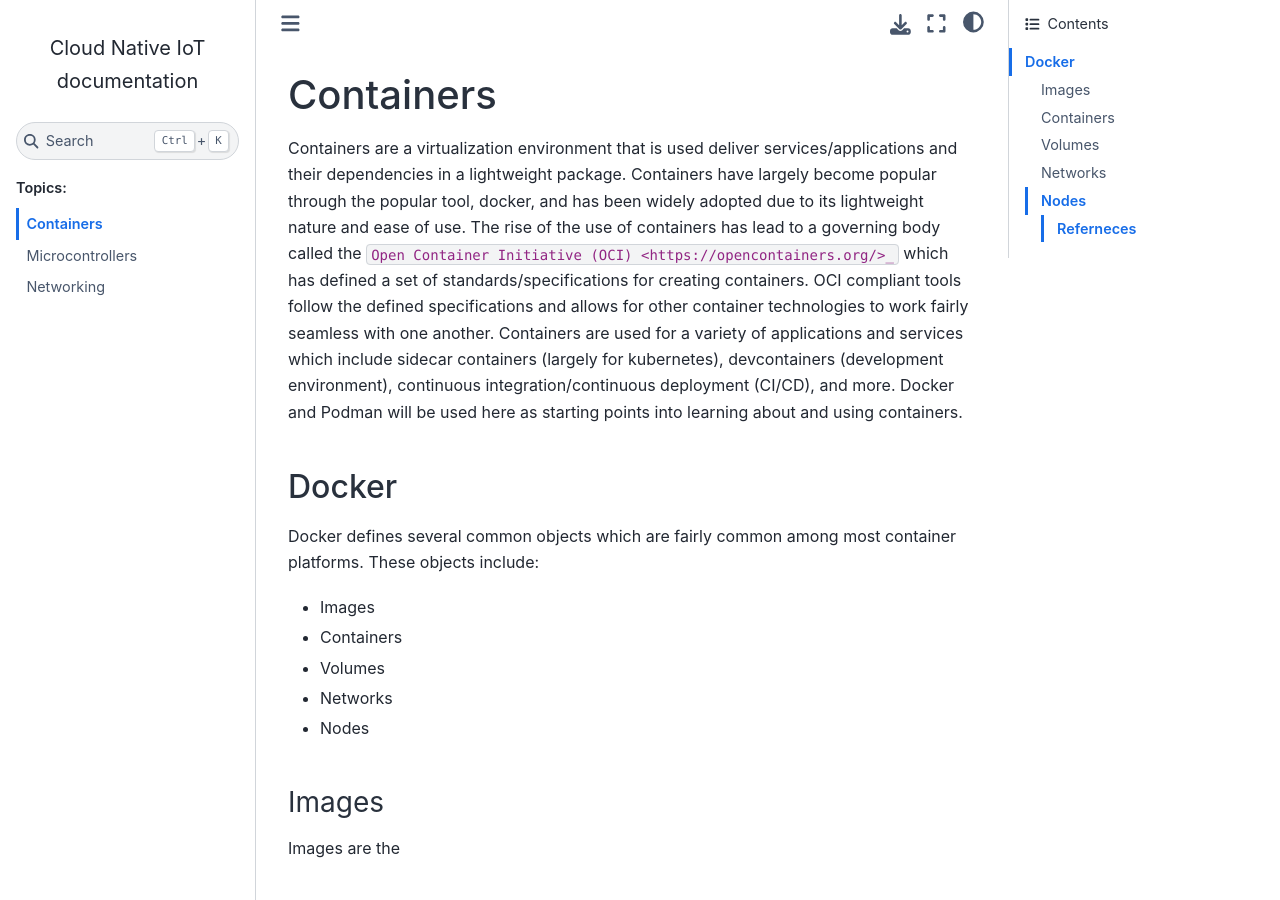
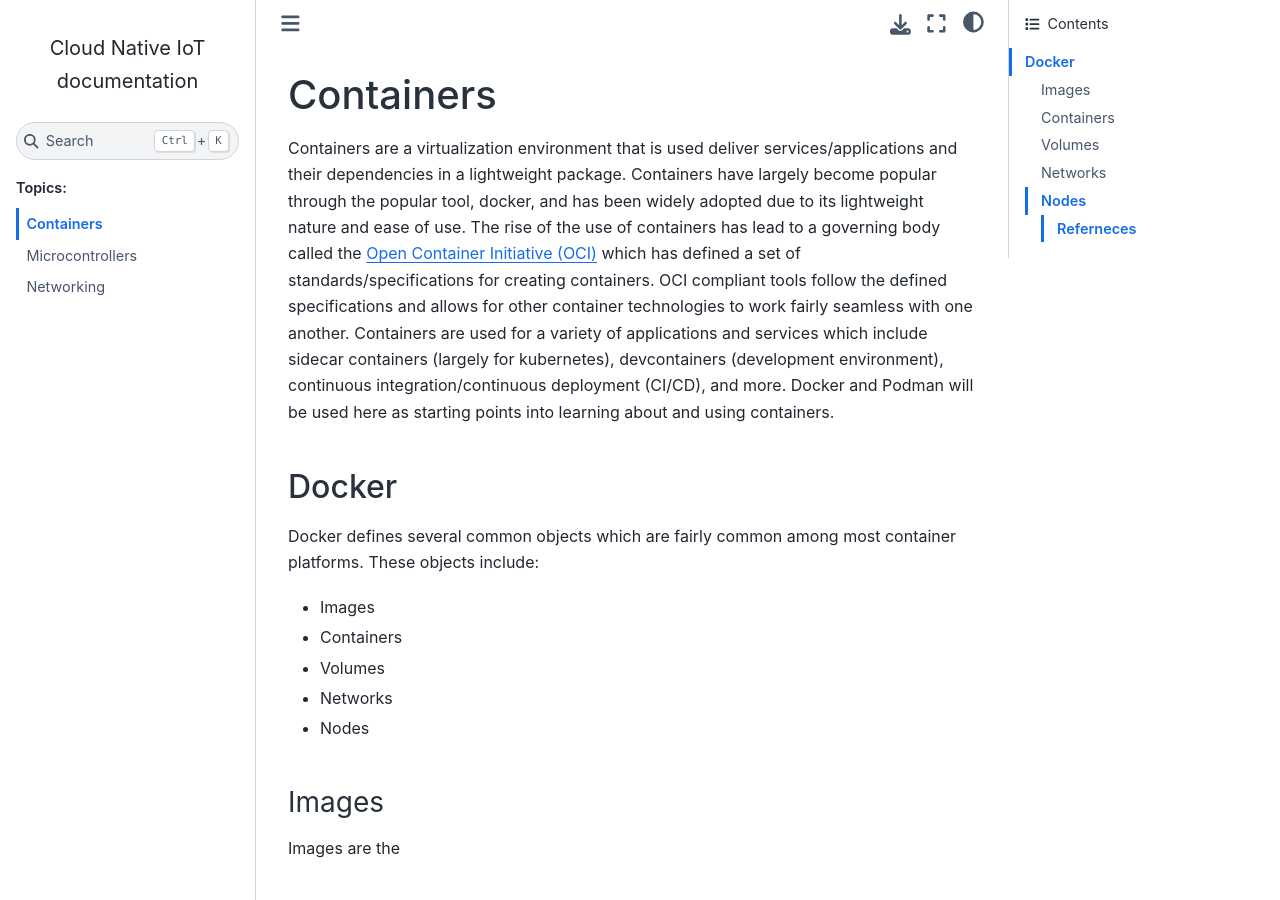
Before and after one commit to Kanaderu/Cloud-Native-IoT, a Sphinx documentation site: the page built from docs/containers/index.rst, in a window 1280 px wide and 900 px high. Built offline with Sphinx 7.4.7 and the Sphinx Book theme 1.1.4, drawn with Linux system fonts in a browser that asks for light colours.

Commit message:
docs: fix link

```diff
--- a/docs/containers/index.rst
+++ b/docs/containers/index.rst
@@ -2,7 +2,7 @@
 Containers
 ##########
 
-Containers are a virtualization environment that is used deliver services/applications and their dependencies in a lightweight package. Containers have largely become popular through the popular tool, docker, and has been widely adopted due to its lightweight nature and ease of use. The rise of the use of containers has lead to a governing body called the ``Open Container Initiative (OCI) <https://opencontainers.org/>_`` which has defined a set of standards/specifications for creating containers. OCI compliant tools follow the defined specifications and allows for other container technologies to work fairly seamless with one another. Containers are used for a variety of applications and services which include sidecar containers (largely for kubernetes), devcontainers (development environment), continuous integration/continuous deployment (CI/CD), and more. Docker and Podman will be used here as starting points into learning about and using containers.
+Containers are a virtualization environment that is used deliver services/applications and their dependencies in a lightweight package. Containers have largely become popular through the popular tool, docker, and has been widely adopted due to its lightweight nature and ease of use. The rise of the use of containers has lead to a governing body called the `Open Container Initiative (OCI) <https://opencontainers.org/>`_ which has defined a set of standards/specifications for creating containers. OCI compliant tools follow the defined specifications and allows for other container technologies to work fairly seamless with one another. Containers are used for a variety of applications and services which include sidecar containers (largely for kubernetes), devcontainers (development environment), continuous integration/continuous deployment (CI/CD), and more. Docker and Podman will be used here as starting points into learning about and using containers.
 
 
 ------
```
